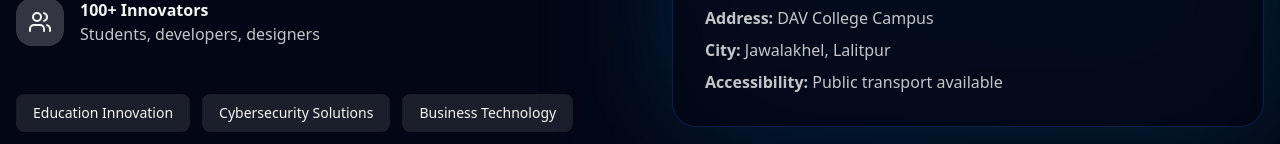
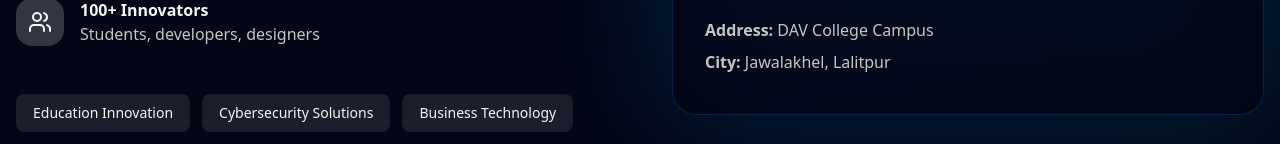
Before and after one commit to dangol-anish/dav-codefest, a Next.js app: page / in a window 1280 px wide. Shown: the part 2118-2262 px from the top of the page. Built offline with nearby package versions, Linux system fonts and the light colour scheme.

Commit message:
minor update: removed unnecessary details

```diff
--- a/components/landing/EventDetailsSection.tsx
+++ b/components/landing/EventDetailsSection.tsx
@@ -29,7 +29,7 @@ export function EventDetailsSection() {
               </span>
             </h2>
             <p className="text-xl text-stone-100/80 mb-12 leading-relaxed">
-              Join changemakers building solutions for the future .
+              Join changemakers building solutions for the future.
             </p>
             <div className="space-y-6">
               <div className="flex items-center gap-4">
@@ -78,7 +78,7 @@ export function EventDetailsSection() {
               <div className="bg-muted/50 rounded-2xl h-80 flex items-center justify-center text-stone-100/80 mb-6">
                 <iframe
                   title="DAV College Map"
-                  src="https://www.google.com/maps/embed?pb=!1m18!1m12!1m3!1d3532.349964479836!2d85.3147283150617!3d27.67863498280306!2m3!1f0!2f0!3f0!3m2!1i1024!2i768!4f13.1!3m3!1m2!1s0x39eb190a2e2c1e2b%3A0x7e7e2e8e9e8e2e2b!2sDAV%20College!5e0!3m2!1sen!2snp!4v1687600000000!5m2!1sen!2snp"
+                  src="https://www.google.com/maps?q=DAV+College,+Jawalakhel&hl=en&z=16&output=embed"
                   width="100%"
                   height="100%"
                   style={{ border: 0, borderRadius: "1rem" }}
@@ -95,9 +95,6 @@ export function EventDetailsSection() {
                 <p className="mb-2">
                   <strong>City:</strong> Jawalakhel, Lalitpur
                 </p>
-                <p>
-                  <strong>Accessibility:</strong> Public transport available
-                </p>
               </div>
             </div>
           </div>
```
